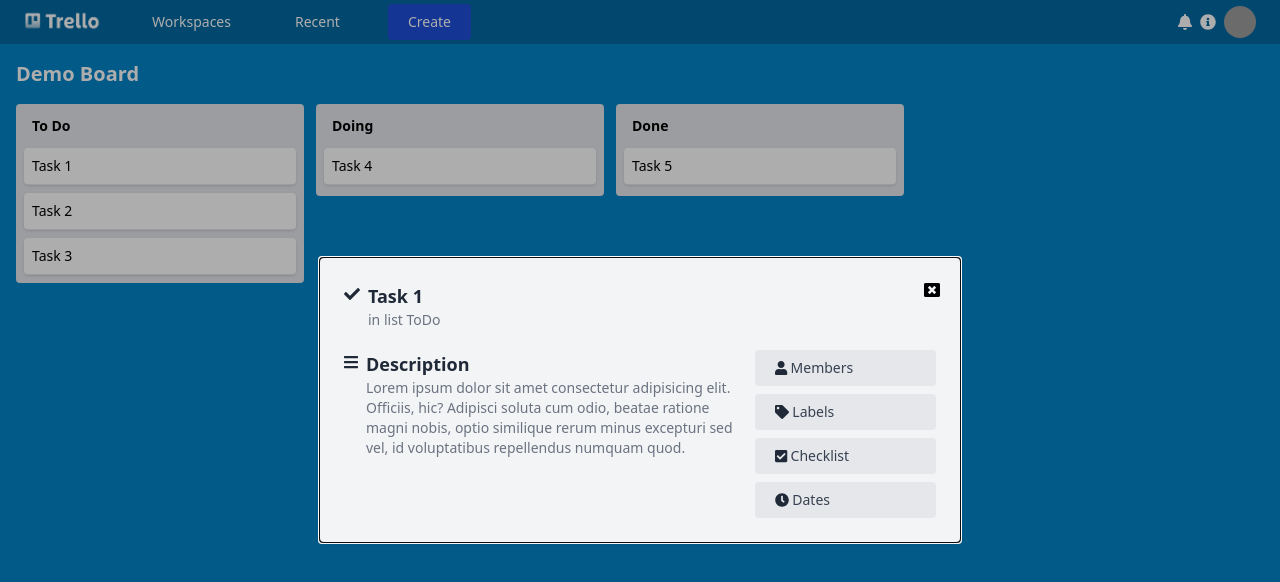
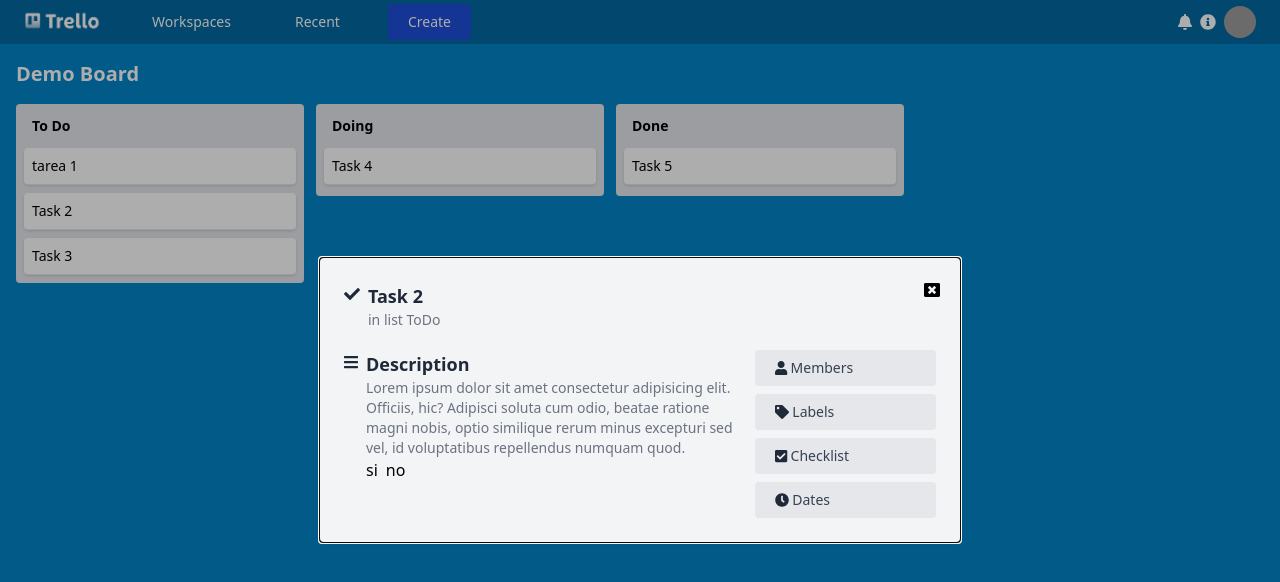
Before and after one commit to pabongamas/TrelloClonMaketacionCDK, an Angular app: page /board in a window 1280 px wide. Both pictures are taken after a click on the element "Task 2". Shown: the top 582 px of the page. Built offline with nearby package versions, Linux system fonts and the light colour scheme; grey boxes are pictures that could not be loaded.

Commit message:
clase modal pasando data

```diff
--- a/src/app/components/todo-dialog/todo-dialog.component.html
+++ b/src/app/components/todo-dialog/todo-dialog.component.html
@@ -5,7 +5,7 @@
   <div class="flex space-x-2 mb-5">
     <fa-icon class="text-gray-800" [icon]="faCheck"></fa-icon>
     <div class="flex flex-col">
-      <h3 class="text-lg font-semibold text-gray-800">Task 1</h3>
+      <h3 class="text-lg font-semibold text-gray-800">{{todo.title}}</h3>
       <p class="text-sm text-gray-500">in list ToDo</p>
     </div>
   </div>
@@ -15,7 +15,12 @@
       <div class="flex flex-col">
         <h3 class="text-lg font-semibold text-gray-800">Description</h3>
         <p class="text-sm text-gray-500">Lorem ipsum dolor sit amet consectetur adipisicing elit. Officiis, hic? Adipisci soluta cum odio, beatae ratione magni nobis, optio similique rerum minus excepturi sed vel, id voluptatibus repellendus numquam quod.</p>
+        <div class="flex space-x-2">
+          <button type="button" (click)="closeWithRta(true)">si</button>
+          <button type="button" (click)="closeWithRta(false)">no</button>
+        </div>
       </div>
+
     </div>
     <div class="flex flex-auto space-y-2 flex-col">
       <app-btn typeBtn="button" colorBtn="gray-light">
--- a/src/app/components/todo-dialog/todo-dialog.component.ts
+++ b/src/app/components/todo-dialog/todo-dialog.component.ts
@@ -1,6 +1,14 @@
-import { Component, OnInit } from '@angular/core';
-import {DialogRef} from '@angular/cdk/dialog';
+import { Component, Inject, OnInit } from '@angular/core';
+import {DialogRef,DIALOG_DATA} from '@angular/cdk/dialog';
 import {faWindowClose,faCheck,faBars, faUser ,faTag,faCheckSquare,faClock} from '@fortawesome/free-solid-svg-icons';
+import { toDo } from 'src/app/models/todo.model';
+
+interface InputData{
+  todo:toDo
+}
+interface OutputData{
+  rta:boolean;
+}
 
 @Component({
   selector: 'app-todo-dialog',
@@ -16,15 +24,27 @@
   faCheckSquare=faCheckSquare;
   faClock=faClock
 
+  todo:toDo;
+
   constructor(
-    private dialogRef:DialogRef
-  ) { }
+    private dialogRef:DialogRef<OutputData>,
+    @Inject(DIALOG_DATA)  data:InputData
+  ) {
+    this.todo=data.todo;
+  }
 
   ngOnInit(): void {
   }
 
   close(){
-    this.dialogRef.close();
+    this.dialogRef.close({
+      rta:true,
+    });
+  }
+  closeWithRta(rta:boolean){
+    this.dialogRef.close({
+      rta
+    });
   }
 
 }
--- a/src/app/pages/board/board.component.html
+++ b/src/app/pages/board/board.component.html
@@ -15,7 +15,7 @@
           (cdkDropListDropped)="drop($event)"
           [cdkDropListData]="todos"
         >
-          <div (click)="openDialog()"
+          <div (click)="openDialog(todo)"
             *ngFor="let todo of todos"
             cdkDrag
             class="bg-white shadow p-2 rounded mt-2 border-b border-x-gray-300 cursor-pointer hover:bg-gray-400"
@@ -34,7 +34,7 @@
           (cdkDropListDropped)="drop($event)"
           [cdkDropListData]="doing"
         >
-          <div
+          <div (click)="openDialog(todo)"
             *ngFor="let todo of doing"
             cdkDrag
             class="bg-white shadow p-2 rounded mt-2 border-b border-x-gray-300 cursor-pointer hover:bg-gray-400"
@@ -53,7 +53,7 @@
           (cdkDropListDropped)="drop($event)"
           [cdkDropListData]="done"
         >
-          <div
+          <div (click)="openDialog(todo)"
             *ngFor="let todo of done"
             cdkDrag
             class="bg-white shadow p-2 rounded mt-2 border-b border-x-gray-300 cursor-pointer hover:bg-gray-400"
--- a/src/app/pages/board/board.component.ts
+++ b/src/app/pages/board/board.component.ts
@@ -34,7 +34,7 @@
   todos: toDo[] = [
     {
       id: '1',
-      title: 'Task 1'
+      title: 'tarea 1'
     },
     {
       id: '2',
@@ -81,12 +81,18 @@
     }
 
   }
-  openDialog(){
-    this.dialog.open(TodoDialogComponent,{
+  openDialog(todo:toDo){
+    const dialogRef=this.dialog.open(TodoDialogComponent,{
       minWidth:'300px',
       maxWidth:'50%',
-      autoFocus:false
+      autoFocus:false,
+      data:{
+        todo:todo,
+      }
     });
+    dialogRef.closed.subscribe(output=>{
+      console.log(output);
+    })
   }
 
 }
```
